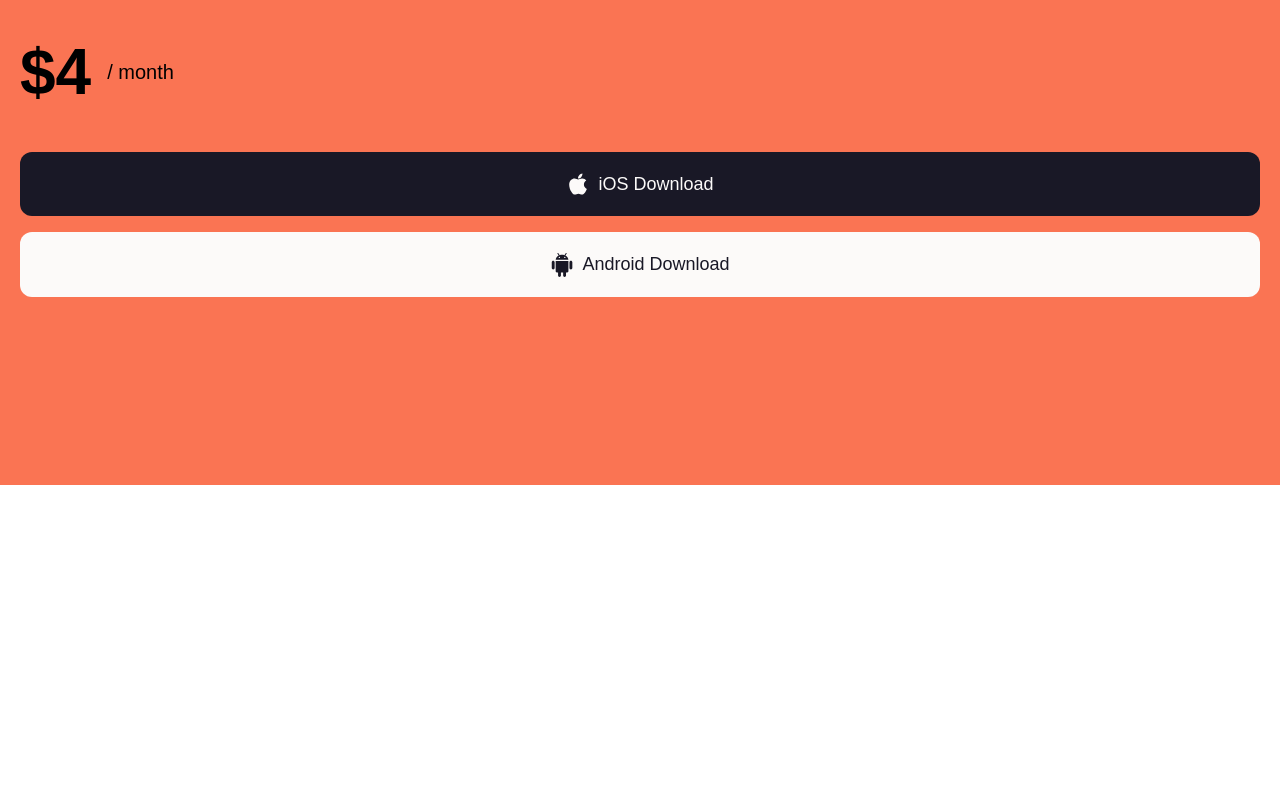
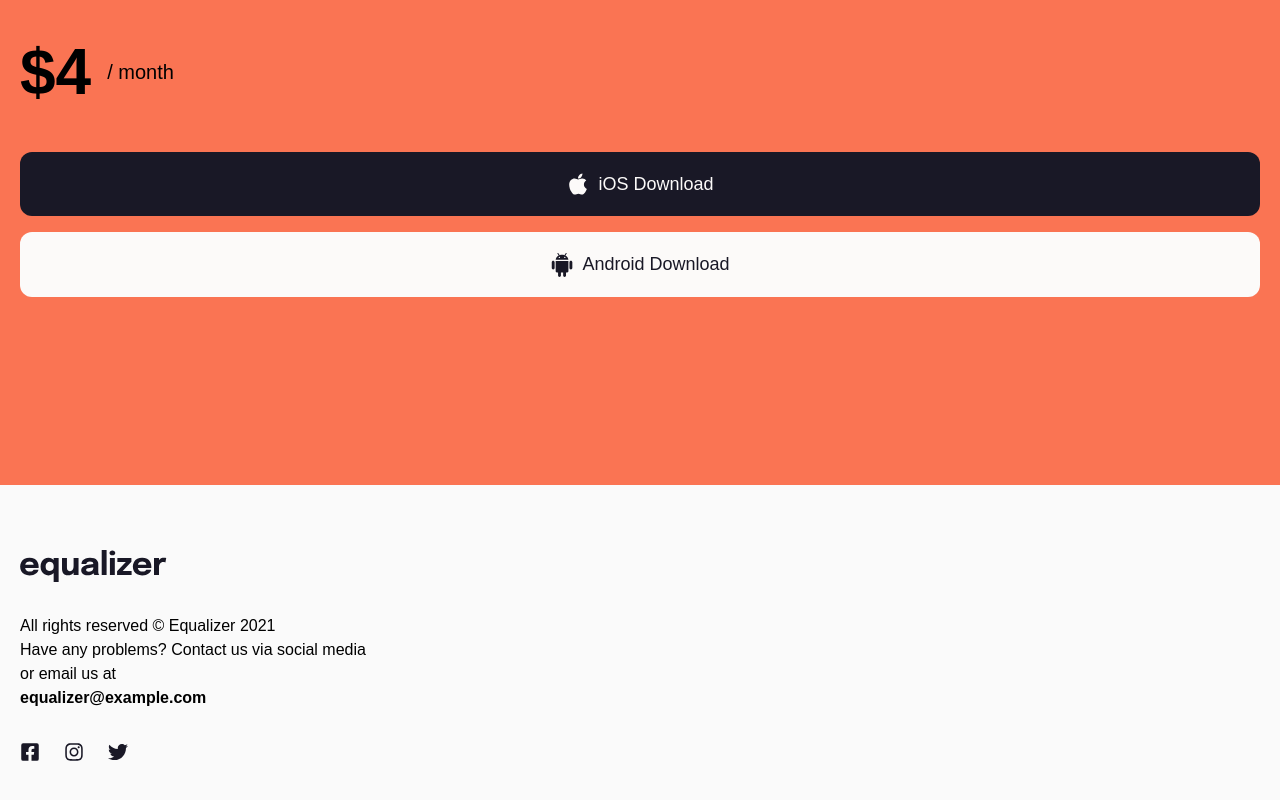
Before and after one commit to anet-eny/equalizer-landing-page, a React (Vite) app: page / in a window 1280 px wide. Shown: the part 2233-3033 px from the top of the page. Before the commit the page ends 2718 px from the top, so only its background shows below. Built offline with nearby package versions, Linux system fonts and the light colour scheme.

Commit message:
Create structure and styles of Footer component

```diff
--- a/src/components/Footer.jsx
+++ b/src/components/Footer.jsx
@@ -1,3 +1,39 @@
+import logo from "../assets/logo.svg";
+import { FaFacebookSquare, FaInstagram, FaTwitter } from "react-icons/fa";
+
 export default function Footer() {
-  return <></>;
+  return (
+    <footer className="px-250 pt-800 pb-1000 bg-[#fafafa]">
+      <div className="max-w-[350px] space-y-400">
+        <img src={logo} alt="Equalizer logo" />
+        <div className="text-preset-5">
+          <p>All rights reserved © Equalizer 2021</p>
+          <p>
+            Have any problems? Contact us via social media or email us at <br />
+            <span className="text-preset-5-bold">equalizer@example.com</span>
+          </p>
+        </div>
+        <div className="flex items-center gap-300 text-xl">
+          <a
+            href="#"
+            className="text-slate hover:text-orange transition-colors"
+          >
+            <FaFacebookSquare />
+          </a>
+          <a
+            href="#"
+            className="text-slate hover:text-orange transition-colors"
+          >
+            <FaInstagram />
+          </a>
+          <a
+            href="#"
+            className="text-slate hover:text-orange transition-colors"
+          >
+            <FaTwitter />
+          </a>
+        </div>
+      </div>
+    </footer>
+  );
 }
```
